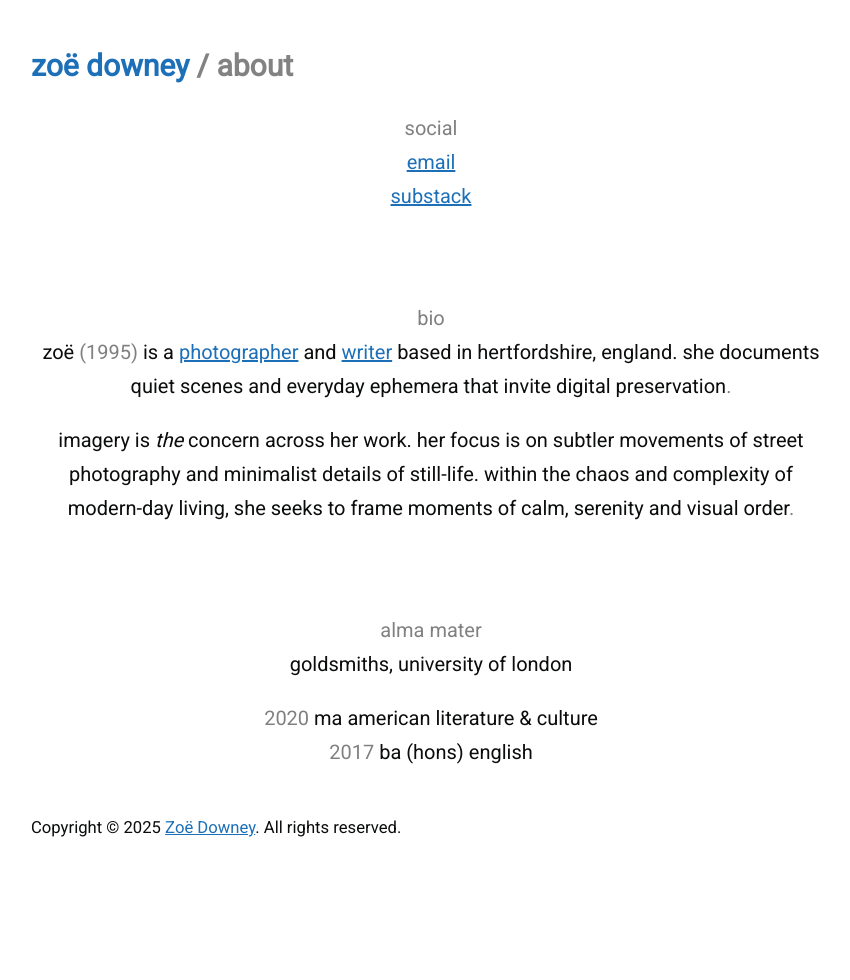
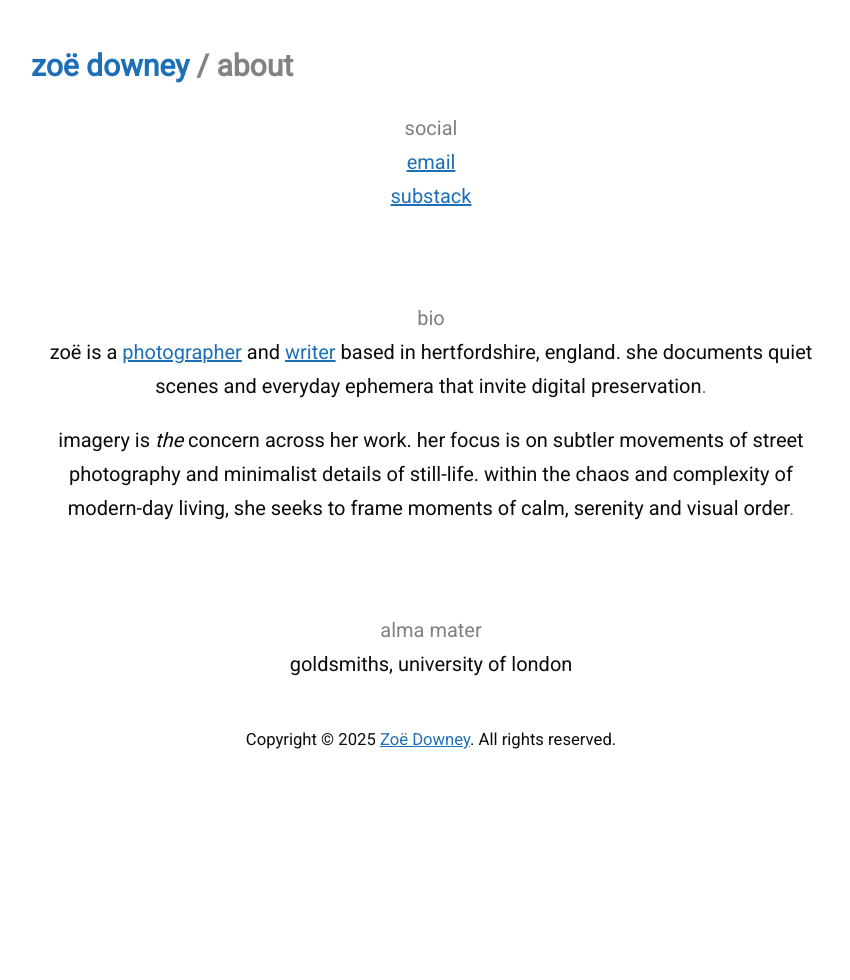
Before and after one commit to zoeurl/zoedowney.github.io, a Jekyll site: the page built from about/index.html, in a window 1280 px wide. Shown: the whole page, without its empty margins (209-1059 px from the left). Built offline with Jekyll 4.4.1, drawn with Linux system fonts in a browser that asks for light colours.

Commit message:
Update index.html

```diff
--- a/about/index.html
+++ b/about/index.html
@@ -8,7 +8,7 @@
 </p>
 <br>
 <br><font color="grey">bio</font>
-<br>zoë <font color="grey">(1995)</font> is a <a href="https://www.zoedowney.com/photography/">photographer</a> and <a href="https://www.zoedowney.com/writing/">writer</a> based in hertfordshire, england. she documents quiet scenes and everyday ephemera that invite digital preservation<font color="grey">.</font>
+<br>zoë is a <a href="https://www.zoedowney.com/photography/">photographer</a> and <a href="https://www.zoedowney.com/writing/">writer</a> based in hertfordshire, england. she documents quiet scenes and everyday ephemera that invite digital preservation<font color="grey">.</font>
 </p>
 imagery is <em>the</em> concern across her work. her focus is on subtler movements of street photography and minimalist details of still-life. within the chaos and complexity of modern-day living, she seeks to frame moments of calm, serenity and visual order<font color="grey">.</font>
 </p>
@@ -16,6 +16,3 @@
 <br><font color="grey">alma mater</font>
 <br>goldsmiths, university of london
 </p>
-<font color="grey">2020</font> ma american literature & culture
-<br><font color="grey">2017</font> ba (hons) english</center>
-</p>
```
